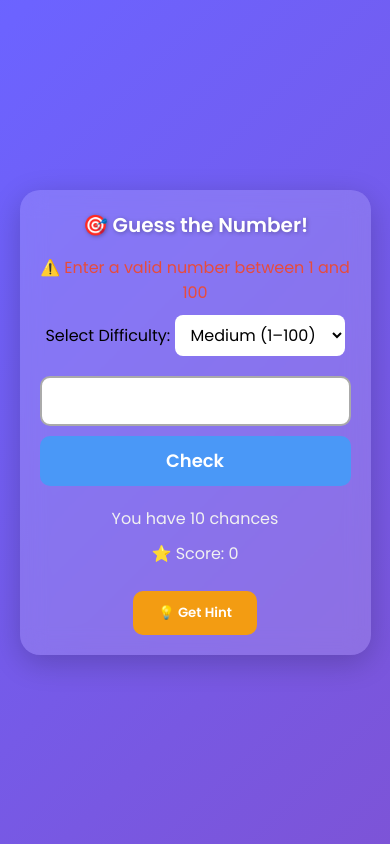
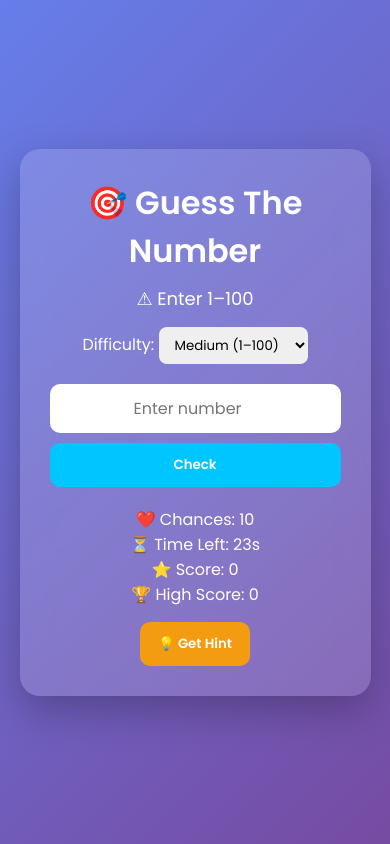
Before and after one commit to Satyam6201/Number-Guess-Game, a plain HTML site: page index.html in a window 390 px wide. Both pictures are taken after a click on the button "Check". Drawn offline with Linux system fonts and the light colour scheme.

Commit message:
Final Commit

```diff
--- a/app.js
+++ b/app.js
@@ -1,140 +1,153 @@
-const input = document.querySelector("input"),
-  guess = document.querySelector(".guess"),
-  checkButton = document.getElementById("checkBtn"),
-  remainChances = document.querySelector(".chances"),
-  scoreDisplay = document.querySelector(".score"),
-  hintBtn = document.getElementById("hintBtn"),
-  levelSelect = document.getElementById("level");
+const input = document.getElementById("guessInput");
+const message = document.querySelector(".message");
+const checkBtn = document.getElementById("checkBtn");
+const hintBtn = document.getElementById("hintBtn");
+const chancesEl = document.getElementById("chances");
+const scoreEl = document.getElementById("score");
+const highScoreEl = document.getElementById("highScore");
+const levelSelect = document.getElementById("level");
 
-let randomNum, maxRange = 100, chance = 10, score = 0;
+let maxRange = 100;
+let number;
+let chances = 10;
+let score = 0;
+let timer = 30;
+let timerInterval;
 
-// 🎮 Initialize Game
-const initGame = () => {
-  randomNum = Math.floor(Math.random() * maxRange) + 1;
-  chance = 10;
+let highScore = localStorage.getItem("highScore") || 0;
+highScoreEl.textContent = highScore;
+
+function setTheme(type) {
+  if (type === "win")
+    document.body.style.background =
+      "linear-gradient(135deg,#00b09b,#96c93d)";
+  else if (type === "lose")
+    document.body.style.background =
+      "linear-gradient(135deg,#ff416c,#ff4b2b)";
+  else
+    document.body.style.background =
+      "linear-gradient(135deg,#667eea,#764ba2)";
+}
+
+function startGame() {
+  number = Math.floor(Math.random() * maxRange) + 1;
+  chances = 10;
+  timer = 30;
   input.disabled = false;
-  remainChances.textContent = chance;
-  guess.textContent = "";
-  guess.style.color = "#fff";
   input.value = "";
-  checkButton.textContent = "Check";
-};
-initGame();
+  message.textContent = "Start guessing...";
+  chancesEl.textContent = chances;
+  setTheme("reset");
+  startTimer();
+}
 
-// 🎚 Difficulty change
-levelSelect.addEventListener("change", () => {
-  maxRange = parseInt(levelSelect.value);
-  initGame();
-});
+function startTimer() {
+  clearInterval(timerInterval);
+  document.getElementById("timer").textContent = timer;
 
-// 🔄 Reset game
-const resetGame = () => { initGame(); };
+  timerInterval = setInterval(() => {
+    timer--;
+    document.getElementById("timer").textContent = timer;
 
-// 💡 Hint
-hintBtn.addEventListener("click", () => {
-  if (randomNum % 2 === 0) {
-    guess.textContent = "💡 Hint: The number is even!";
+    if (timer === 0) {
+      clearInterval(timerInterval);
+      endGame(false);
+    }
+  }, 1000);
+}
+
+function endGame(win) {
+  input.disabled = true;
+  checkBtn.textContent = "Replay";
+
+  if (win) {
+    message.textContent = "🎉 Correct! You win!";
+    score += 10;
+    setTheme("win");
+    startConfetti();
   } else {
-    guess.textContent = "💡 Hint: The number is odd!";
+    message.textContent = `❌ You lost! Number was ${number}`;
+    score -= 5;
+    setTheme("lose");
   }
-  guess.style.color = "#f1c40f";
-});
 
-// ✅ Check Guess
-checkButton.addEventListener("click", () => {
-  if (input.disabled) { resetGame(); return; }
+  scoreEl.textContent = score;
 
-  let inputValue = parseInt(input.value);
+  if (score > highScore) {
+    highScore = score;
+    localStorage.setItem("highScore", highScore);
+    highScoreEl.textContent = highScore;
+  }
+}
 
-  if (!inputValue || inputValue < 1 || inputValue > maxRange) {
-    guess.textContent = `⚠️ Enter a valid number between 1 and ${maxRange}`;
-    guess.style.color = "#e74c3c";
-    input.classList.add("shake");
-    setTimeout(() => input.classList.remove("shake"), 500);
+checkBtn.addEventListener("click", () => {
+  if (input.disabled) {
+    checkBtn.textContent = "Check";
+    startGame();
     return;
   }
 
-  chance--;
-  remainChances.textContent = chance;
-
-  if (inputValue === randomNum) {
-    guess.textContent = "🎉 Congrats! You found it!";
-    guess.style.color = "#2ecc71";
-    input.disabled = true;
-    checkButton.textContent = "Replay";
-    score += 10;
-    scoreDisplay.textContent = score;
-    startConfetti();
-  } else if (inputValue > randomNum) {
-    guess.textContent = "📈 Too high!";
-    guess.style.color = "#fff";
-  } else {
-    guess.textContent = "📉 Too low!";
-    guess.style.color = "#fff";
+  const guess = Number(input.value);
+  if (!guess || guess < 1 || guess > maxRange) {
+    message.textContent = `⚠ Enter 1–${maxRange}`;
+    return;
   }
 
-  if (chance === 0 && inputValue !== randomNum) {
-    guess.textContent = `❌ You lost! The number was ${randomNum}`;
-    guess.style.color = "#e74c3c";
-    input.disabled = true;
-    checkButton.textContent = "Replay";
-    score -= 5;
-    scoreDisplay.textContent = score;
+  chances--;
+  chancesEl.textContent = chances;
+
+  if (guess === number) {
+    endGame(true);
+  } else {
+    message.textContent = guess > number ? "📈 Too High" : "📉 Too Low";
+  }
+
+  if (chances === 0 && guess !== number) {
+    endGame(false);
   }
 });
 
-// 🎊 Confetti Animation
+hintBtn.addEventListener("click", () => {
+  const range = Math.floor(maxRange / 4);
+  const min = Math.max(1, number - range);
+  const max = Math.min(maxRange, number + range);
+  message.textContent = `💡 Between ${min} and ${max}`;
+});
+
+levelSelect.addEventListener("change", () => {
+  maxRange = Number(levelSelect.value);
+  startGame();
+});
+
+startGame();
+
+/* 🎊 Confetti */
 function startConfetti() {
-  const duration = 3 * 1000;
-  const end = Date.now() + duration;
-  const confettiCanvas = document.getElementById("confetti");
-  const ctx = confettiCanvas.getContext("2d");
+  const canvas = document.getElementById("confetti");
+  const ctx = canvas.getContext("2d");
+  canvas.width = innerWidth;
+  canvas.height = innerHeight;
 
-  confettiCanvas.width = window.innerWidth;
-  confettiCanvas.height = window.innerHeight;
-
-  window.addEventListener("resize", () => {
-    confettiCanvas.width = window.innerWidth;
-    confettiCanvas.height = window.innerHeight;
-  });
-
-  const confettis = Array.from({ length: 150 }, () => ({
-    x: Math.random() * confettiCanvas.width,
-    y: Math.random() * confettiCanvas.height - confettiCanvas.height,
-    r: Math.random() * 6 + 4,
-    d: Math.random() * 10 + 5,
-    color: `hsl(${Math.random() * 360}, 100%, 50%)`,
-    tilt: Math.random() * 10 - 10
+  const pieces = Array.from({ length: 150 }, () => ({
+    x: Math.random() * canvas.width,
+    y: Math.random() * canvas.height,
+    size: Math.random() * 6 + 4,
+    speed: Math.random() * 5 + 2,
+    color: `hsl(${Math.random() * 360},100%,50%)`
   }));
 
-  function draw() {
-    ctx.clearRect(0, 0, confettiCanvas.width, confettiCanvas.height);
-    confettis.forEach(c => {
-      ctx.beginPath();
-      ctx.fillStyle = c.color;
-      ctx.fillRect(c.x, c.y, c.r, c.r);
-      ctx.closePath();
+  const end = Date.now() + 3000;
+
+  function animate() {
+    ctx.clearRect(0, 0, canvas.width, canvas.height);
+    pieces.forEach(p => {
+      ctx.fillStyle = p.color;
+      ctx.fillRect(p.x, p.y, p.size, p.size);
+      p.y += p.speed;
+      if (p.y > canvas.height) p.y = 0;
     });
-    update();
+    if (Date.now() < end) requestAnimationFrame(animate);
+    else ctx.clearRect(0, 0, canvas.width, canvas.height);
   }
-
-  function update() {
-    confettis.forEach(c => {
-      c.y += c.d;
-      c.x += Math.sin(c.tilt);
-      if (c.y > confettiCanvas.height) {
-        c.y = -10;
-        c.x = Math.random() * confettiCanvas.width;
-      }
-    });
-  }
-
-  (function animate() {
-    draw();
-    if (Date.now() < end) {
-      requestAnimationFrame(animate);
-    } else {
-      ctx.clearRect(0, 0, confettiCanvas.width, confettiCanvas.height);
-    }
-  })();
+  animate();
 }
--- a/index.html
+++ b/index.html
@@ -3,36 +3,39 @@
 <head>
   <meta charset="UTF-8" />
   <meta name="viewport" content="width=device-width, initial-scale=1.0"/>
-  <title>Number Guess Game</title>
-  <link rel="icon" href="image">
+  <title>Smart Number Guess Game</title>
   <link rel="stylesheet" href="style.css" />
 </head>
 <body>
-  <div class="wrapper">
-    <header>🎯 Guess the Number!</header>
-    <p class="guess"></p>
 
-    <div class="difficulty">
-      <label for="level">Select Difficulty:</label>
+<canvas id="confetti"></canvas>
+
+<div class="game">
+  <h1>🎯 Guess The Number</h1>
+
+  <p class="message">Start guessing...</p>
+
+  <div class="settings">
+    <label>Difficulty:</label>
     <select id="level">
-        <option value="100">Medium (1–100)</option>
       <option value="50">Easy (1–50)</option>
+      <option value="100" selected>Medium (1–100)</option>
       <option value="500">Hard (1–500)</option>
     </select>
   </div>
 
-    <div class="input-field">
-      <input type="number" min="1" />
+  <div class="input-box">
+    <input type="number" id="guessInput" placeholder="Enter number" />
     <button id="checkBtn">Check</button>
   </div>
 
-    <p>You have <span class="chances">10</span> chances</p>
-    <p>⭐ Score: <span class="score">0</span></p>
+  <p>❤️ Chances: <span id="chances">10</span></p>
+  <p>⏳ Time Left: <span id="timer">30</span>s</p>
+  <p>⭐ Score: <span id="score">0</span></p>
+  <p>🏆 High Score: <span id="highScore">0</span></p>
+
   <button id="hintBtn">💡 Get Hint</button>
 </div>
-
-  <!-- Confetti Overlay -->
-  <canvas id="confetti"></canvas>
 
 <script src="app.js"></script>
 </body>
--- a/style.css
+++ b/style.css
@@ -1,133 +1,103 @@
 @import url("https://fonts.googleapis.com/css2?family=Poppins:wght@400;600&display=swap");
 
-* { margin: 0; padding: 0; box-sizing: border-box; font-family: "Poppins", sans-serif; }
+* {
+  margin: 0;
+  padding: 0;
+  box-sizing: border-box;
+  font-family: "Poppins", sans-serif;
+}
 
 body {
   min-height: 100vh;
   display: flex;
   align-items: center;
   justify-content: center;
-  background: linear-gradient(135deg, #4a98f7, #6c63ff, #8e44ad);
-  background-size: 400% 400%;
-  animation: gradientMove 8s infinite alternate;
+  background: linear-gradient(135deg, #667eea, #764ba2);
+  transition: 0.5s;
   overflow: hidden;
 }
 
-.wrapper {
-  padding: 30px 40px;
+.game {
+  background: rgba(255, 255, 255, 0.15);
+  backdrop-filter: blur(15px);
+  padding: 30px;
   border-radius: 20px;
-  background: rgba(255, 255, 255, 0.15);
-  backdrop-filter: blur(12px);
   text-align: center;
-  box-shadow: 0 8px 30px rgba(0,0,0,0.2);
   width: 90%;
-  max-width: 400px;
-  animation: fadeIn 1s ease-in-out;
-  position: relative;
+  max-width: 420px;
+  box-shadow: 0 15px 40px rgba(0,0,0,0.25);
+  color: white;
   z-index: 10;
 }
 
-header {
-  font-size: 24px;
-  font-weight: 600;
-  color: #fff;
-  margin-bottom: 15px;
-  text-shadow: 1px 1px 4px rgba(0,0,0,0.3);
+h1 {
+  margin-bottom: 10px;
 }
 
-.wrapper p { color: #f1f1f1; margin: 10px 0; }
+.message {
+  margin: 10px 0;
+  font-size: 18px;
+}
 
-.difficulty { margin-bottom: 15px; }
-.difficulty select {
+.settings {
+  margin: 15px 0;
+}
+
+select {
   padding: 8px 12px;
   border-radius: 8px;
   border: none;
-  outline: none;
-  background: #fff;
-  font-size: 16px;
-  cursor: pointer;
 }
 
-.input-field {
+.input-box {
   display: flex;
-  justify-content: center;
-  gap: 15px;
+  gap: 10px;
   margin: 20px 0;
-  flex-wrap: wrap;
 }
 
-.input-field input,
-.input-field button {
-  height: 50px;
+input {
+  flex: 1;
+  padding: 12px;
   border-radius: 10px;
-  font-size: 18px;
+  border: none;
+  text-align: center;
+  font-size: 16px;
 }
 
-.input-field input {
-  width: 120px;
-  text-align: center;
-  border: 2px solid #aaa;
-  transition: 0.3s;
-}
-.input-field input:focus { border-color: #4a98f7; }
-
-.input-field button {
-  padding: 0 20px;
-  border: none;
-  background: #4a98f7;
-  color: #fff;
-  font-weight: 600;
-  cursor: pointer;
-  transition: transform 0.2s, background 0.3s;
-}
-.input-field button:hover { background: #357ae8; transform: scale(1.05); }
-.input-field button:active { transform: scale(0.95); }
-
-#hintBtn {
-  margin-top: 15px;
-  padding: 12px 25px;
-  background: #f39c12;
+button {
+  padding: 12px 18px;
   border: none;
   border-radius: 10px;
+  background: #00c6ff;
   color: white;
   font-weight: 600;
   cursor: pointer;
   transition: 0.3s;
 }
-#hintBtn:hover { background: #e67e22; transform: scale(1.05); }
 
-/* Confetti canvas overlay */
+button:hover {
+  background: #0072ff;
+  transform: scale(1.05);
+}
+
+#hintBtn {
+  margin-top: 15px;
+  background: #f39c12;
+}
+
+#hintBtn:hover {
+  background: #e67e22;
+}
+
 #confetti {
   position: fixed;
-  top: 0;
-  left: 0;
-  width: 100vw;
-  height: 100vh;
-  pointer-events: none; /* buttons still clickable */
+  inset: 0;
+  pointer-events: none;
   z-index: 5;
 }
 
-@keyframes gradientMove {
-  from { background-position: 0% 50%; }
-  to { background-position: 100% 50%; }
+@media (max-width: 480px) {
+  .input-box {
+    flex-direction: column;
+  }
 }
-
-@keyframes shake {
-  0%, 100% { transform: translateX(0); }
-  20%, 60% { transform: translateX(-10px); }
-  40%, 80% { transform: translateX(10px); }
-}
-.shake { animation: shake 0.5s; }
-
-@keyframes fadeIn {
-  from { opacity: 0; transform: scale(0.9); }
-  to { opacity: 1; transform: scale(1); }
-}
-
-/* Responsive */
-@media (max-width: 480px) {
-  .wrapper { padding: 20px; }
-  header { font-size: 20px; }
-  .input-field { flex-direction: column; gap: 10px; }
-  .input-field input, .input-field button { width: 100%; }
-}
```
Lines whose indentation alone changed are shown as unchanged.
